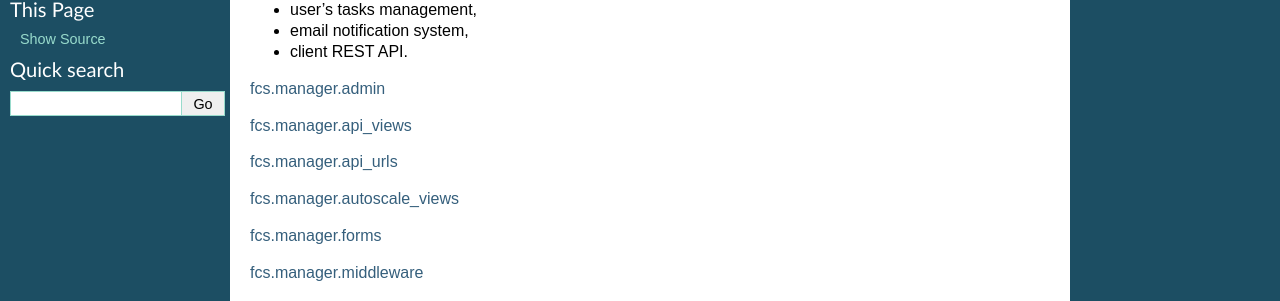
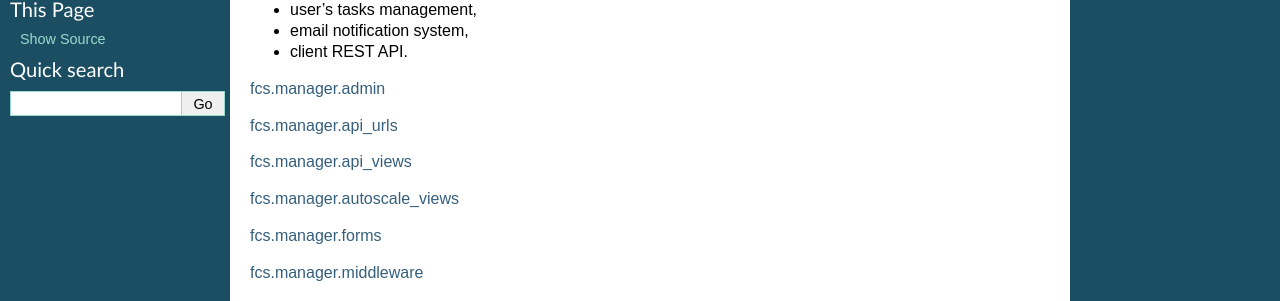
Before and after one commit to agh-glk/fcs, a Sphinx documentation site: the page built from docs/source/manager/intro.rst, in a window 1280 px wide. Shown: the part 170-471 px from the top of the page. Built offline with Sphinx 7.4.7, drawn with Linux system fonts in a browser that asks for light colours; formulas are drawn with MathJax 3.

Commit message:
[NT] Edit

```diff
--- a/docs/source/manager/intro.rst
+++ b/docs/source/manager/intro.rst
@@ -11,9 +11,9 @@ and handling crawling requests from clients. Management module provides:
 
 :doc:`admin`
 
+:doc:`api_urls`
+
 :doc:`api_views`
-
-:doc:`api_urls`
 
 :doc:`autoscale_views`
 
```
